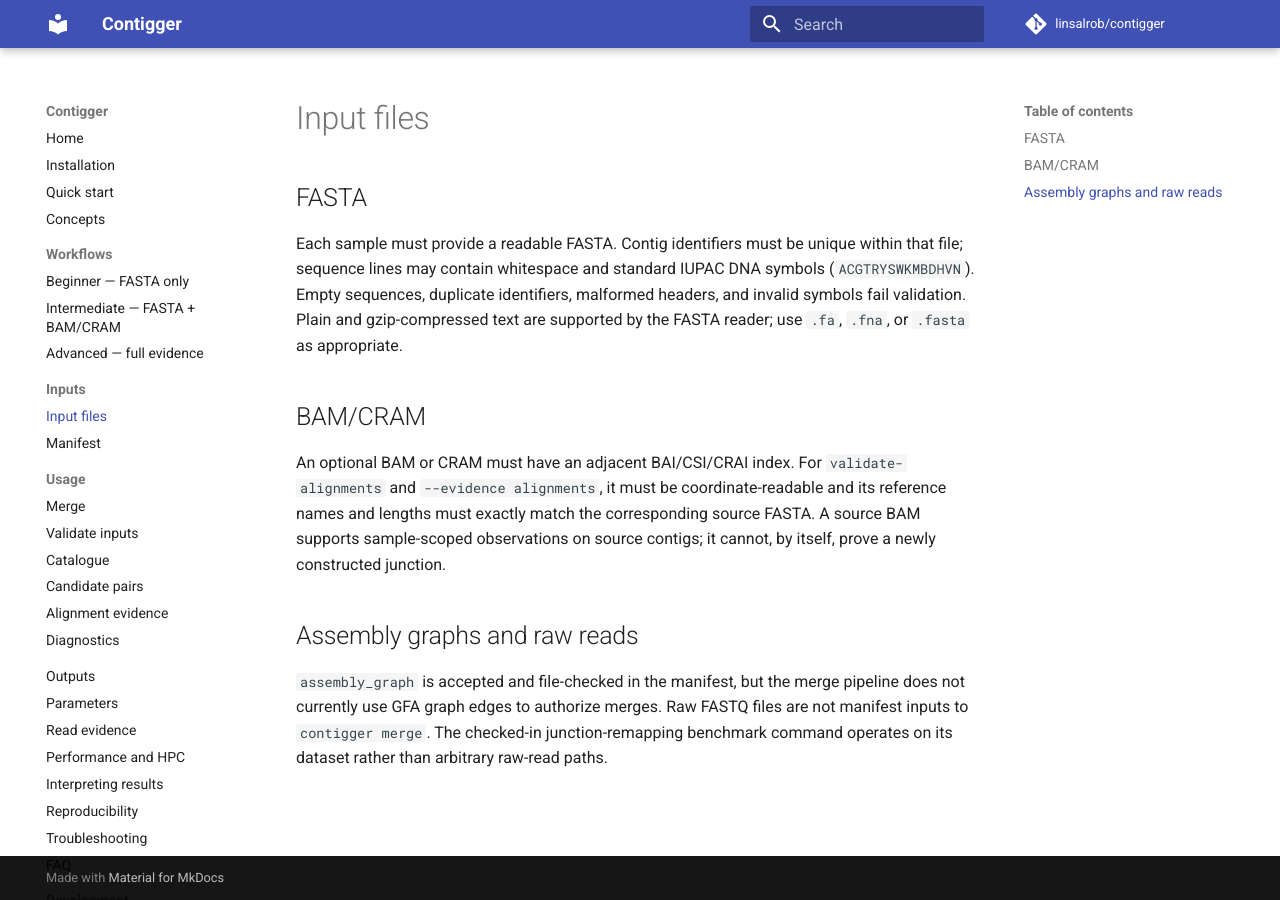
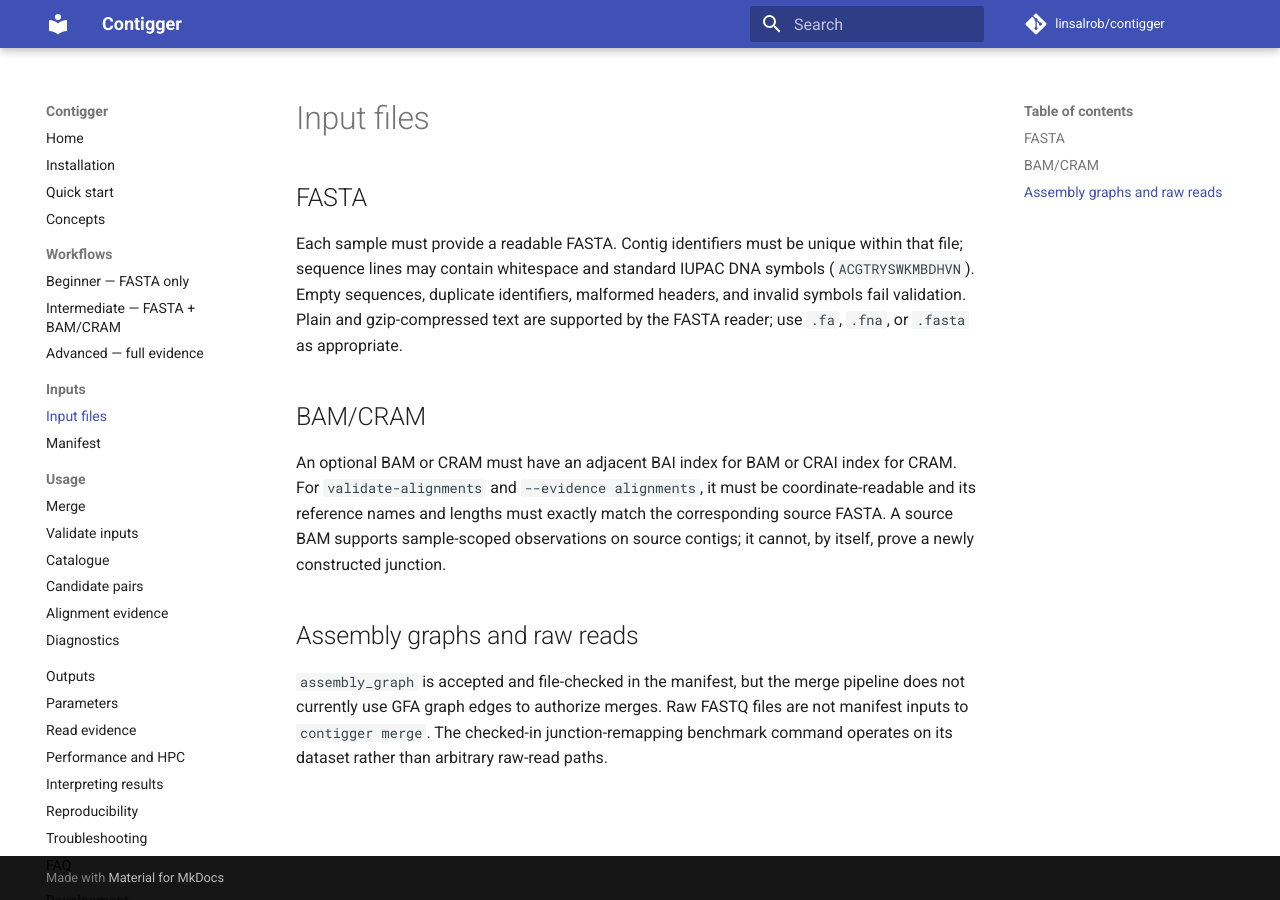
Before and after one commit to linsalrob/contigger, an MkDocs documentation site: the page built from docs/inputs.md, in a window 1280 px wide. Built offline with MkDocs 1.6.1 and Material for MkDocs 9.7.7, drawn with Linux system fonts in a browser that asks for light colours; comment, search, counter and statistics services are not loaded.

Commit message:
Correct documented BAM index support

```diff
--- a/docs/inputs.md
+++ b/docs/inputs.md
@@ -6,7 +6,7 @@ Each sample must provide a readable FASTA. Contig identifiers must be unique wit
 
 ## BAM/CRAM
 
-An optional BAM or CRAM must have an adjacent BAI/CSI/CRAI index. For `validate-alignments` and `--evidence alignments`, it must be coordinate-readable and its reference names and lengths must exactly match the corresponding source FASTA. A source BAM supports sample-scoped observations on source contigs; it cannot, by itself, prove a newly constructed junction.
+An optional BAM or CRAM must have an adjacent BAI index for BAM or CRAI index for CRAM. For `validate-alignments` and `--evidence alignments`, it must be coordinate-readable and its reference names and lengths must exactly match the corresponding source FASTA. A source BAM supports sample-scoped observations on source contigs; it cannot, by itself, prove a newly constructed junction.
 
 ## Assembly graphs and raw reads
 
```
